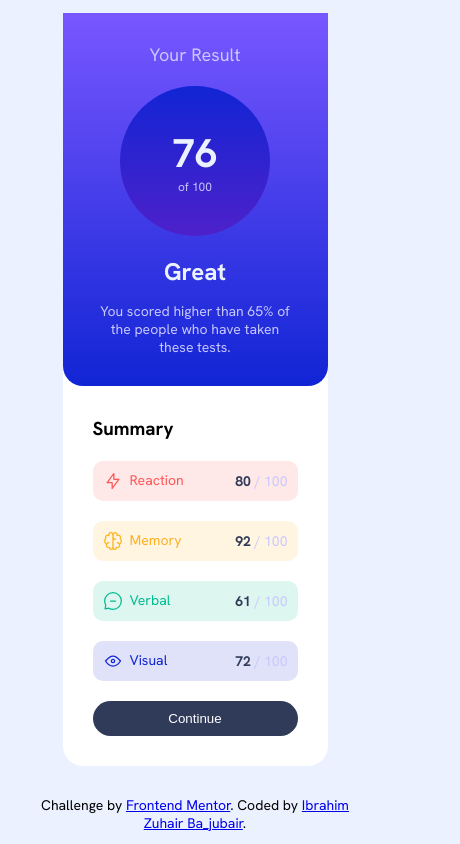
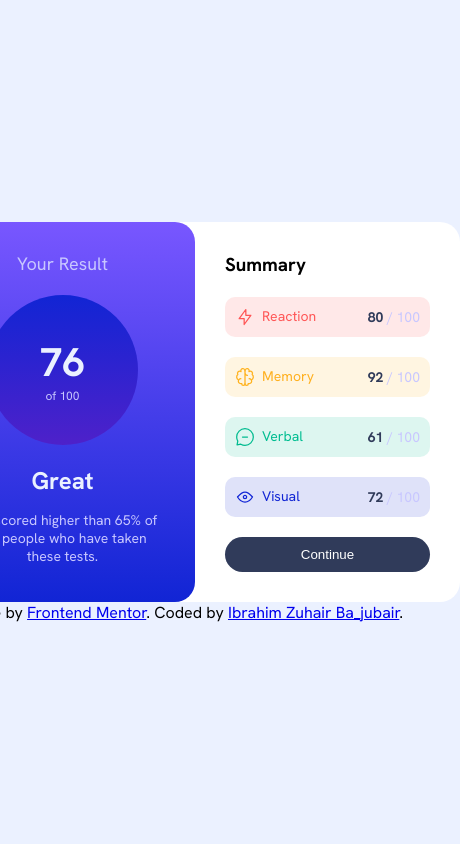
Before and after one commit to IbrahimBajubairPr/result-summary-component-main, a plain HTML site: page index.html in a window 390 px wide. Shown: the whole page, 460 px wide, since content can reach past the window. Drawn offline with Linux system fonts and the light colour scheme.

Commit message:
Add files via upload

```diff
--- a/style.css
+++ b/style.css
@@ -26,7 +26,6 @@
 
 }
 body{
-    width: 100%;
     min-height: 100vh;
     background-color: var(---pale-color);
     display: grid;
@@ -38,12 +37,12 @@ p{
     font-size: 14px;
 }
 .product{
-    max-width: 530px;
+    width: 530px;
     display: grid;
     grid-template-columns: repeat(2 , 1fr);
     background-color: #fff;
     border-radius: 20px;
-    margin: 20px ;
+
 }
 .product-left{
     text-align: center;
@@ -140,24 +139,3 @@ button{
     color:#fff;
     cursor: pointer;
 }
-footer{
-  text-align: center;
-  margin-top: 30px;
-  margin-right: 30px;
-  margin-left: 30px;
-  font-size: 14px;
-}
-@media (max-width : 475px){
-    body{
-        margin: 0;
-    }
-    .product{
-        grid-template-columns: 1fr;
-        width: 265px;
-        margin: auto;
-        border-radius: none;
-    }
-    .product-left{
-        border-radius: 0 0 20px 20px;
-    }
-}
```
